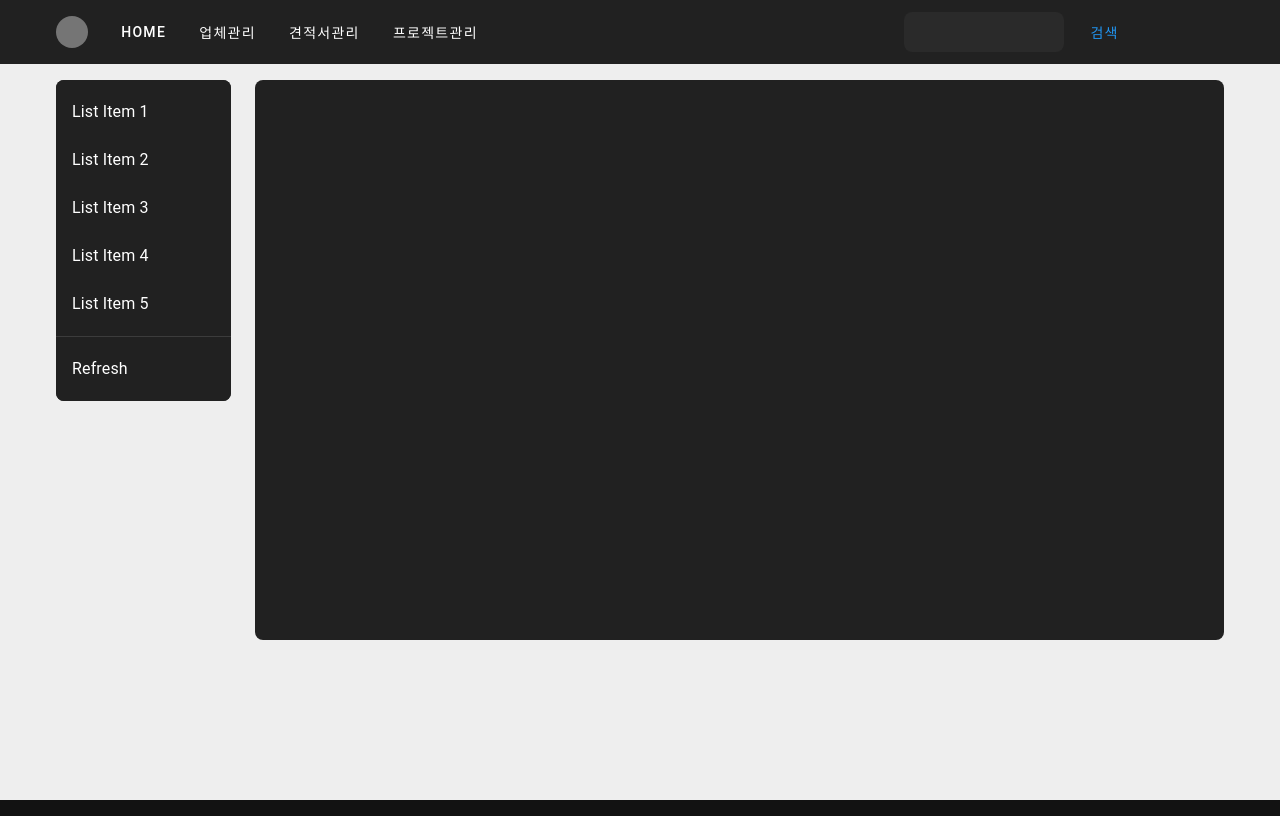
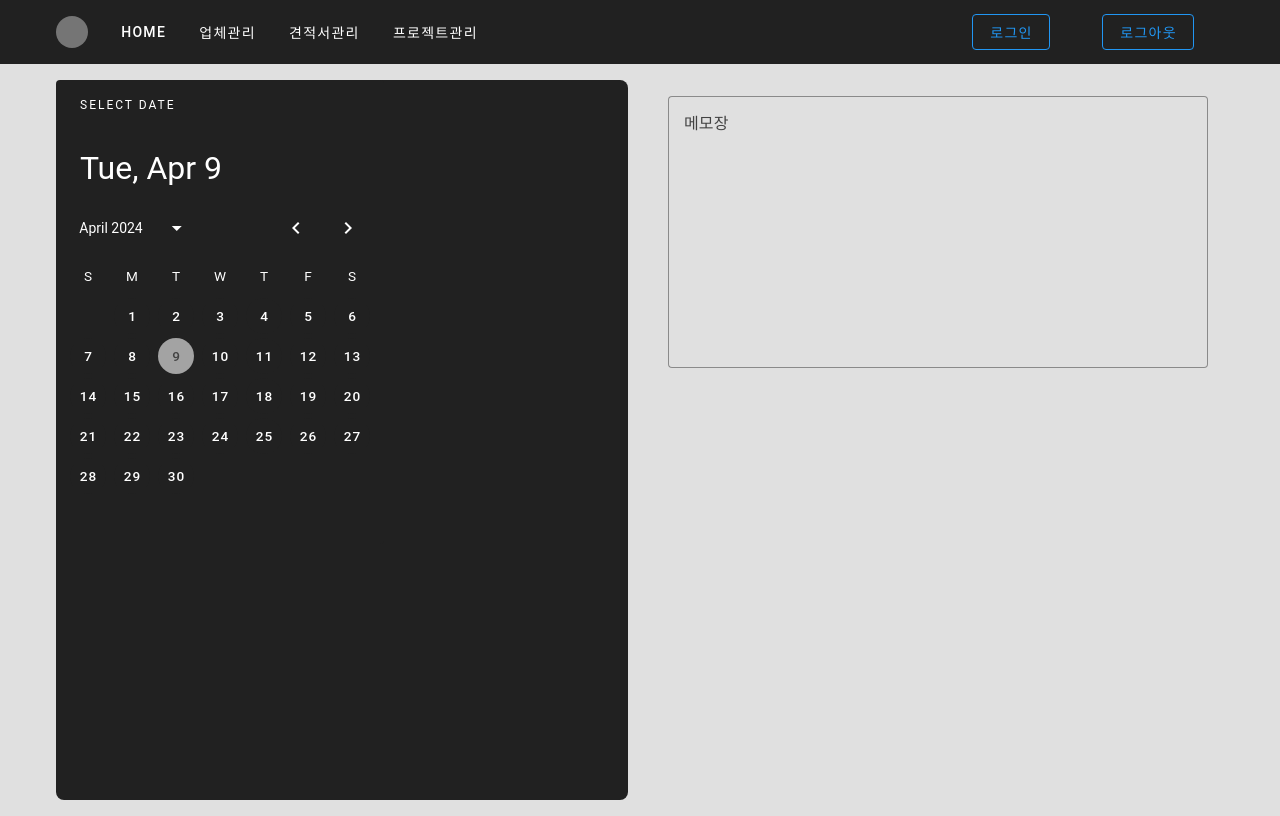
Before and after one commit to mtSungju/HLOT_FE, a Vue app: page / in a window 1280 px wide. Built offline with nearby package versions, Linux system fonts and the light colour scheme.

Commit message:
App.vue commit

```diff
--- a/src/App.vue
+++ b/src/App.vue
@@ -18,58 +18,49 @@
 
         <v-spacer></v-spacer>
 
-        <v-responsive max-width="160">
-          <v-text-field
-            density="compact"
-            label="Search"
-            rounded="lg"
-            variant="solo-filled"
-            flat
-            hide-details
-            single-line
-          ></v-text-field>
-        </v-responsive>
-        <v-responsive max-width="160">
-            <v-btn
+
+        <v-responsive max-width="130">
+            <v-btn variant="outlined"
             color="blue"
             class="mx-2"
             @click="search"
-          >검색</v-btn>
+          >로그인</v-btn>
         </v-responsive>
+
+         <v-responsive max-width="130">
+            <v-btn variant="outlined"
+            color="blue"
+            class="mx-2"
+            @click="search"
+          >로그아웃</v-btn>
+        </v-responsive>
+
       </v-container>
     </v-app-bar>
 
-    <v-main class="bg-grey-lighten-3">
+    <v-main class="bg-grey-lighten-2">
       <v-container>
         <v-row>
-          <v-col cols="2">
-            <v-sheet rounded="lg">
-              <v-list rounded="lg">
-                <v-list-item
-                  v-for="n in 5"
-                  :key="n"
-                  :title="`List Item ${n}`"
-                  link
-                ></v-list-item>
+          <v-col>
+            <v-sheet
+              min-height="90vh"
+              rounded="lg"
+            >
+              <!-- 메인화면 가운데 -->
+              <v-date-picker v-model="datePicker"></v-date-picker>
 
-                <v-divider class="my-2"></v-divider>
 
-                <v-list-item
-                  color="grey-lighten-4"
-                  title="Refresh"
-                  link
-                ></v-list-item>
-              </v-list>
+
+
             </v-sheet>
           </v-col>
+          <v-col>
+            <v-sheet>
 
-          <v-col>
-            <v-sheet
-              min-height="70vh"
-              rounded="lg"
-            >
-              <!--  -->
             </v-sheet>
+            <v-container>
+              <v-textarea label="메모장" variant="outlined" rows="10"></v-textarea>
+              </v-container>
           </v-col>
         </v-row>
       </v-container>
@@ -90,6 +81,8 @@
         '견적서관리',
         '프로젝트관리',
       ],
+      datePicker: new Date(),
+
      }
     },
   }
```
